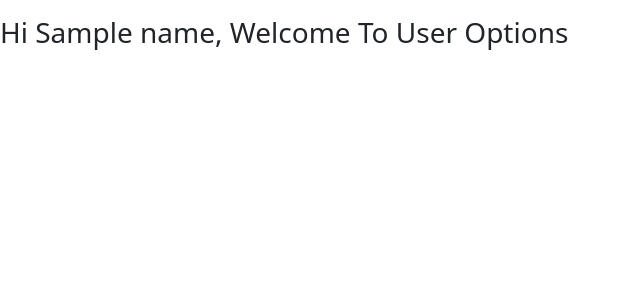
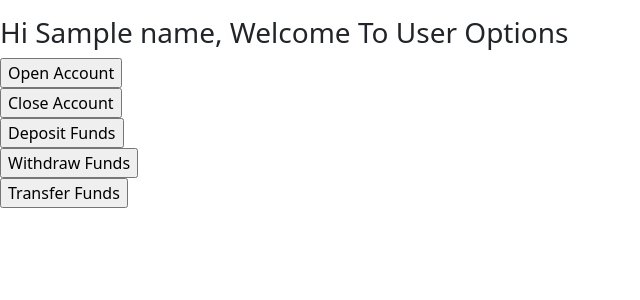
Before and after one commit to 171801rohith/MyBankingWorld_FlaskApp, a Flask app: template templates/userOptions.html in a window 1280 px wide. Shown: the part 104-404 px from the top of the page, without its empty margins (0-640 px from the left). Run offline with Flask 3, Linux system fonts and the light colour scheme; the template is opened without the code that fills it: values that come from a table or form of the project are taken from there, most other values are stand-ins (such as "Sample title", 1, 10 or a date in 2020).

Commit message:
userOptions added

```diff
--- /dev/null
+++ b/WTForms/userOptions.py
@@ -0,0 +1,10 @@
+from flask_wtf import FlaskForm
+from wtforms import SubmitField
+
+
+class UserOptions(FlaskForm):
+    openAccount = SubmitField("Open Account")
+    closeAccount = SubmitField("Close Account")
+    deposit = SubmitField("Deposit Funds")
+    withdraw = SubmitField("Withdraw Funds")
+    transfer = SubmitField("Transfer Funds")
--- a/routes/login.py
+++ b/routes/login.py
@@ -3,6 +3,7 @@ from app import app, mongodb
 from werkzeug.security import check_password_hash
 
 from WTForms.login import LoginForm
+from WTForms.userOptions import UserOptions
 
 
 @app.route("/login", methods=["POST", "GET"])
@@ -24,7 +25,9 @@ def userLogin():
         if user and check_password_hash(user["Password"], password):
             session.permanent = True
             session["emailID"] = emailID
-            return render_template("userOptions.html", name=user["Name"])
+            return render_template(
+                "userOptions.html", name=user["Name"], userOptions=UserOptions()
+            )
         else:
             flash(
                 f"Your EmailID - {emailID} not found in Database or Recheck your Password."
--- a/templates/userOptions.html
+++ b/templates/userOptions.html
@@ -1,3 +1,19 @@
 {% extends "layout.html"%} {%block content%}
 <h3>Hi {{name}}, Welcome To User Options</h3>
+<form action="/openAcc" method="POST">
+  {{userOptions.hidden_tag()}} {{userOptions.openAccount}}
+</form>
+<form action="" method="POST">
+  {{userOptions.hidden_tag()}} {{userOptions.closeAccount}}
+</form>
+<form action="" method="POST">
+  {{userOptions.hidden_tag()}} {{userOptions.deposit}}
+</form>
+<form action="" method="POST">
+  {{userOptions.hidden_tag()}} {{userOptions.withdraw}}
+</form>
+<form action="" method="POST">
+  {{userOptions.hidden_tag()}} {{userOptions.transfer}}
+</form>
+
 {%endblock content%}
```
